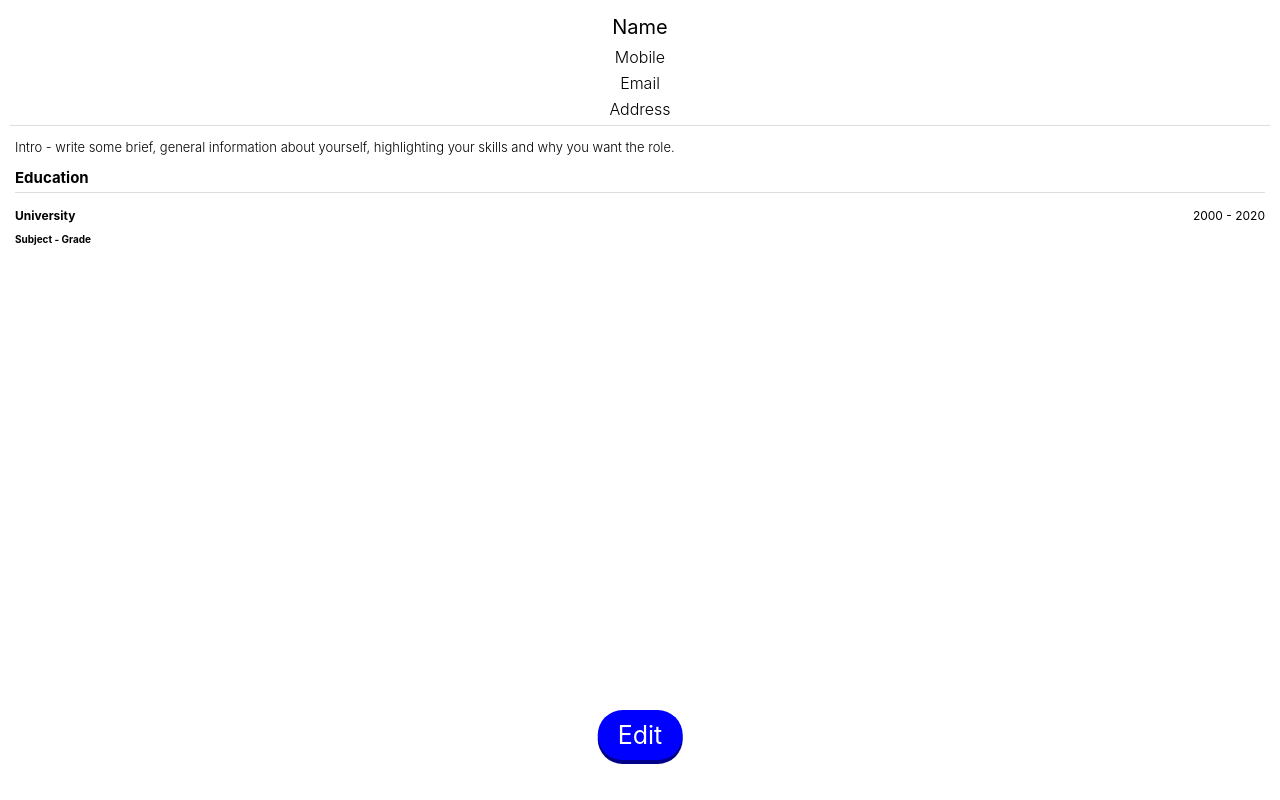
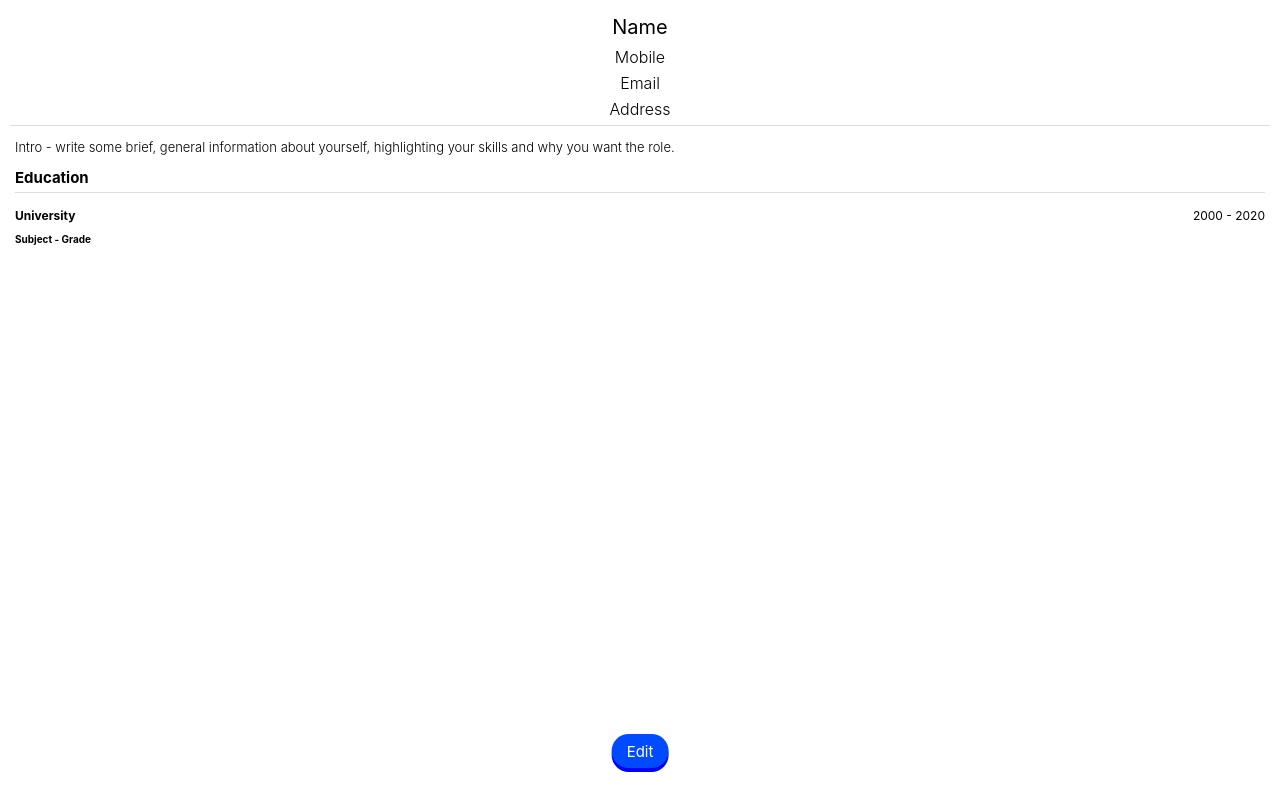
Before and after one commit to charliedodds/cv-builder, a React (Create React App) app: page / in a window 1280 px wide. Built offline with nearby package versions, Linux system fonts and the light colour scheme.

Commit message:
Fix save/edit buttons placement

```diff
--- a/public/index.html
+++ b/public/index.html
@@ -7,7 +7,7 @@
     <meta name="theme-color" content="#000000" />
     <meta
       name="description"
-      content="Web site created using create-react-app"
+      content="CV builder created using create-react-app"
     />
     <link rel="apple-touch-icon" href="%PUBLIC_URL%/logo192.png" />
     <!--
@@ -24,7 +24,7 @@
       work correctly both with client-side routing and a non-root public URL.
       Learn how to configure a non-root public URL by running `npm run build`.
     -->
-    <title>React App</title>
+    <title>CV Builder</title>
   </head>
   <body>
     <noscript>You need to enable JavaScript to run this app.</noscript>
--- a/src/styles/EditButton.css
+++ b/src/styles/EditButton.css
@@ -1,23 +1,23 @@
 .EditButton {
-  background-color: blue;
+  background-color: rgb(0, 75, 255);
   color: white;
-  position: absolute;
+  position: fixed;
   bottom: 15px;
   left: 50%;
   transform: translate(-50%, -50%);
-  font-size: 2.5rem;
+  font-size: 1.5rem;
   font-family: inherit;
-  padding: 1rem 2rem;
-  border-radius: 2.5rem;
+  padding: 0.75rem 1.5rem;
+  border-radius: 2rem;
   border: 0;
   cursor: pointer;
   transition: 100ms;
-  box-shadow: 0 4px darkblue;
+  box-shadow: 0 4px blue;
 }
 
 .EditButton:hover {
   bottom: 13px;
-  box-shadow: 0 2px darkblue;
+  box-shadow: 0 2px blue;
 }
 
 .EditButton:active {
--- a/src/styles/Intro.css
+++ b/src/styles/Intro.css
@@ -18,4 +18,5 @@
 .Intro-input {
   margin-top: 0.25rem;
   max-width: 95%;
+  padding: 0.5rem;
 }
--- a/src/styles/SaveButton.css
+++ b/src/styles/SaveButton.css
@@ -1,14 +1,14 @@
 .SaveButton {
   background-color: green;
   color: white;
-  position: absolute;
+  position: fixed;
   bottom: 15px;
   left: 50%;
   transform: translate(-50%, -50%);
-  font-size: 2.5rem;
+  font-size: 1.5rem;
   font-family: inherit;
-  padding: 1rem 2rem;
-  border-radius: 2.5rem;
+  padding: 0.75rem 1.5rem;
+  border-radius: 2rem;
   border: 0;
   cursor: pointer;
   transition: 100ms;
```
